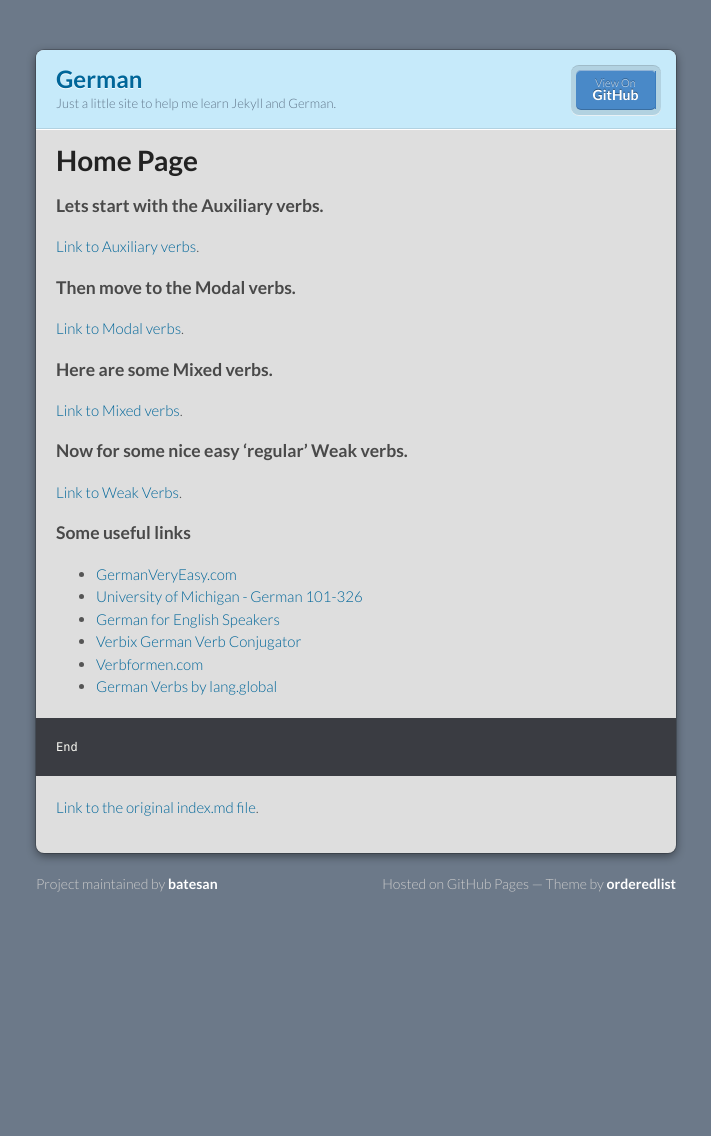
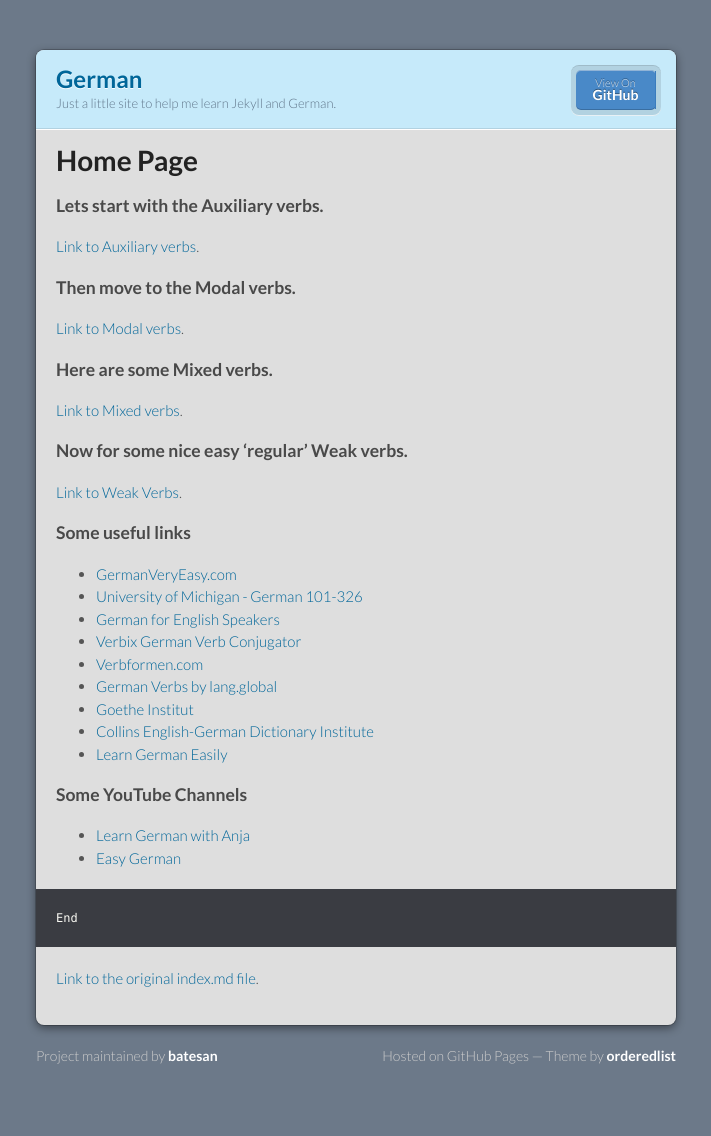
Before and after one commit to batesan/german, a Jekyll site: the page built from index.md, in a window 1280 px wide. Shown: the whole page, without its empty margins (284-995 px from the left). Built offline with Jekyll 4.4.1, drawn with Linux system fonts in a browser that asks for light colours; our own code applies the rules of GitHub Pages for plain Markdown files; before the commit the page ends 964 px from its top, so only the background shows below that.

Commit message:
Update index.md

````diff
--- a/index.md
+++ b/index.md
@@ -30,7 +30,14 @@ layout: default
 - [Verbix German Verb Conjugator](http://www.verbix.com/languages/german.html)
 - [Verbformen.com](https://www.verbformen.com/)
 - [German Verbs by lang.global](https://germanverbs.lang.global/)
+- [Goethe Institut](https://www.goethe.de/en/index.html)
+- [Collins English-German Dictionary Institute](https://www.collinsdictionary.com/dictionary/english-german)
+- [Learn German Easily](https://learn-german-easily.com/)
 
+### Some YouTube Channels
+
+- [Learn German with Anja](https://www.youtube.com/channel/UCZwegPHTG4gvnR0WLzaq5OQ)
+- [Easy German](https://www.youtube.com/channel/UCbxb2fqe9oNgglAoYqsYOtQ)
 
 ```
 End
````
